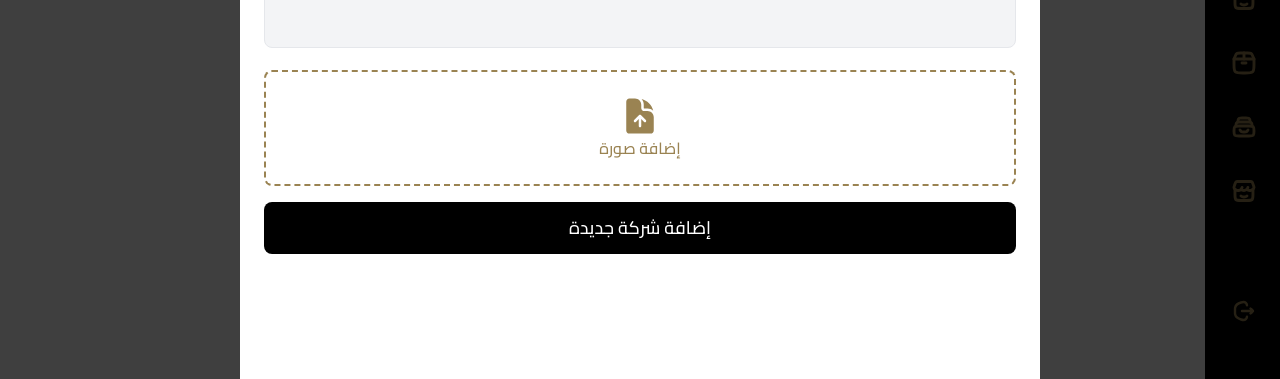
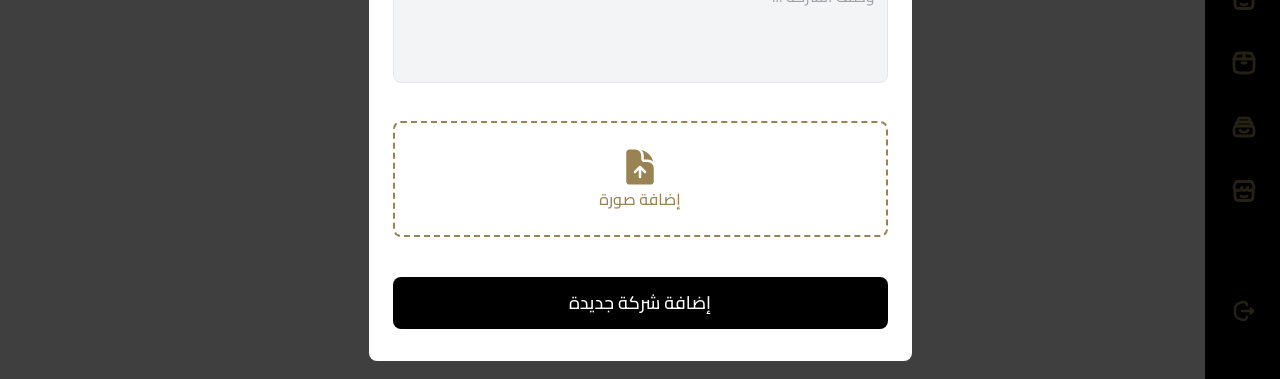
Before and after one commit to AmdjedBouzid/-bm_perfume_frontend, a Next.js app: page /Administration/Brand in a window 1280 px wide. Both pictures are taken after a click on the button "إضافة شركة جديدة". Shown: the part 339-718 px from the top of the page. Built offline with nearby package versions, Linux system fonts and the light colour scheme; no server answers.

Commit message:
resolve merging

```diff
--- a/app/_components/Forms/AddFormBrand.jsx
+++ b/app/_components/Forms/AddFormBrand.jsx
@@ -46,7 +46,7 @@ export default function AddBrandForm({ onClose, onAddCompany }) {
 
   return (
     <div className="fixed inset-0 flex items-center justify-center bg-black bg-opacity-50">
-      <div className="bg-white p-6 rounded-lg w-[800px] h-[670px] relative">
+      <div className="bg-white p-6 rounded-lg w-[543px] h-[600px] relative">
         <button
           onClick={onClose}
           className="absolute top-4 left-4 text-gray-600"
@@ -84,7 +84,7 @@ export default function AddBrandForm({ onClose, onAddCompany }) {
             />
           </div>
 
-          <div className="mb-4 border-dashed border-2 border-secondary p-6 text-center rounded-lg">
+          <div className="mb-4 border-dashed border-2 border-secondary p-6 mt-8 text-center rounded-lg">
             <label className="cursor-pointer flex flex-col items-center">
               <img
                 src="/icons/Upload.svg"
@@ -116,7 +116,7 @@ export default function AddBrandForm({ onClose, onAddCompany }) {
 
           <button
             type="submit"
-            className="bg-black text-white text-lg font-medium p-3 rounded-lg w-full mt-4 flex justify-center items-center"
+            className="bg-black text-white text-lg font-medium p-3 rounded-lg w-full mt-10 flex justify-center items-center"
             disabled={isLoading}
           >
             {isLoading ? <Loader /> : "إضافة شركة جديدة"}
```
